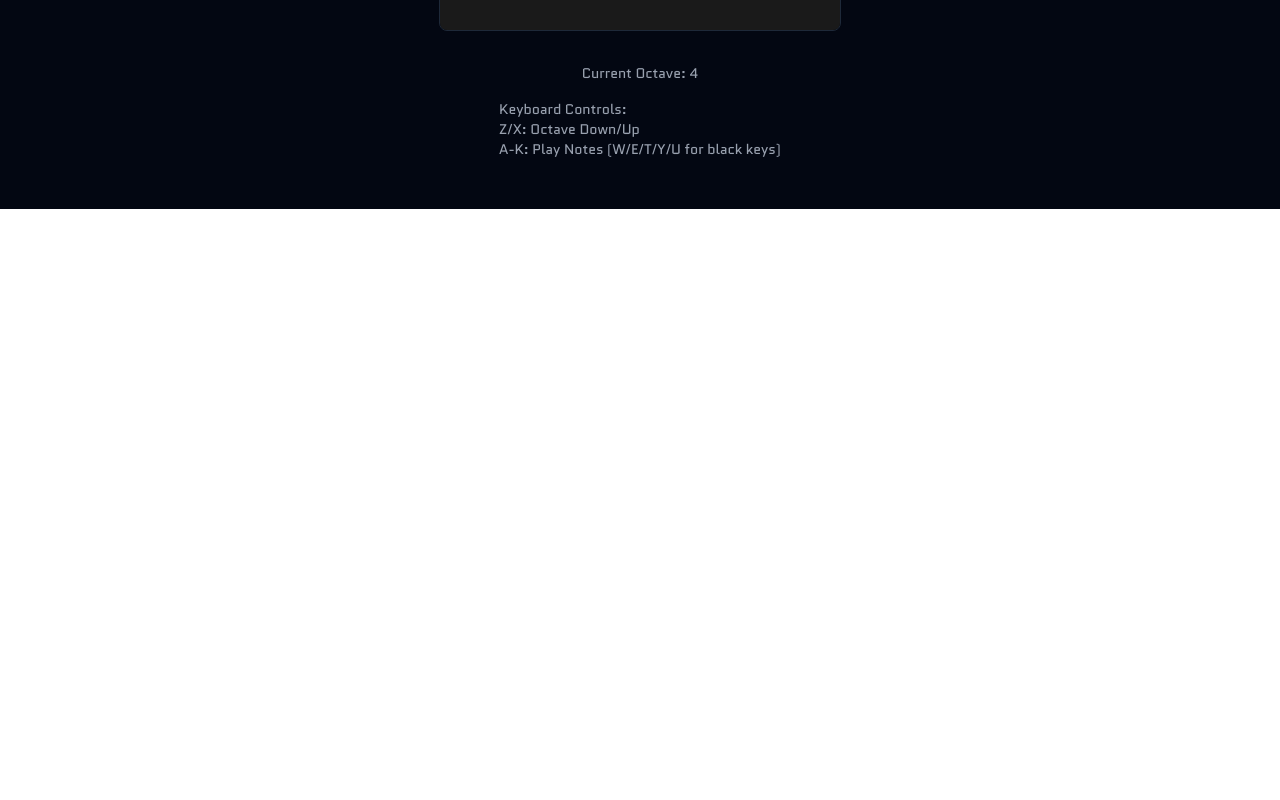
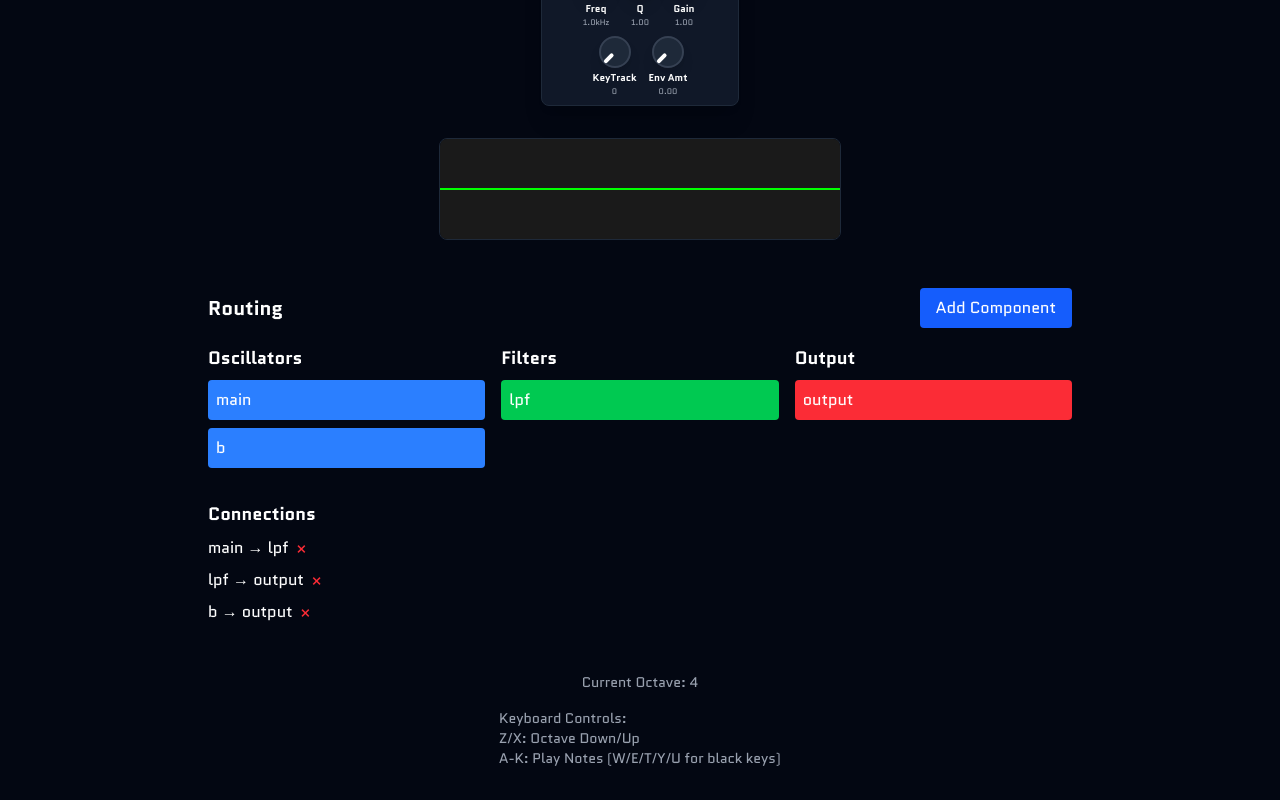
Before and after one commit to nexo-tech/use-synth, a Next.js app in the folder packages/example-app/: page / in a window 1280 px wide. Shown: the part 591-1391 px from the top of the page. Before the commit the page ends 800 px from the top, so only its background shows below. Built offline with nearby package versions, Linux system fonts and the light colour scheme.

Commit message:
update config

```diff
--- /dev/null
+++ b/packages/example-app/app/components/Routing.tsx
@@ -0,0 +1,215 @@
+import React from 'react';
+import { UseSynthConfig, RoutingConnection } from '../page';
+
+interface RoutingProps {
+  config: UseSynthConfig;
+  onConfigChange: (newConfig: UseSynthConfig) => void;
+}
+
+export default function Routing({ config, onConfigChange }: RoutingProps) {
+  const [dragging, setDragging] = React.useState<{ from: string; type: string } | null>(null);
+  const [showNewComponentModal, setShowNewComponentModal] = React.useState(false);
+  const [newComponentType, setNewComponentType] = React.useState<'oscillator' | 'filter'>('oscillator');
+  const [newComponentId, setNewComponentId] = React.useState('');
+
+  const handleDragStart = (id: string, type: string) => {
+    setDragging({ from: id, type });
+  };
+
+  const handleDrop = (toId: string) => {
+    if (!dragging) return;
+
+    const newRouting = [...config.routing];
+    const existingConnection = newRouting.find(
+      conn => conn.from === dragging.from && conn.to === toId
+    );
+
+    if (!existingConnection) {
+      newRouting.push({
+        from: dragging.from,
+        to: toId,
+        mix: 1,
+        gain: 1,
+        pan: 0
+      });
+    }
+
+    onConfigChange({
+      ...config,
+      routing: newRouting
+    });
+
+    setDragging(null);
+  };
+
+  const handleDeleteConnection = (from: string, to: string) => {
+    const newRouting = config.routing.filter(
+      conn => !(conn.from === from && conn.to === to)
+    );
+    onConfigChange({
+      ...config,
+      routing: newRouting
+    });
+  };
+
+  const handleCreateNewComponent = () => {
+    if (!newComponentId) return;
+
+    const newConfig = { ...config };
+    if (newComponentType === 'oscillator') {
+      newConfig.components.oscillators[newComponentId] = {
+        type: 'sine',
+        level: 0.5
+      };
+    } else {
+      newConfig.components.filters[newComponentId] = {
+        type: 'lowpass',
+        frequency: 1000,
+        Q: 1
+      };
+    }
+
+    onConfigChange(newConfig);
+    setShowNewComponentModal(false);
+    setNewComponentId('');
+  };
+
+  const getComponentColor = (type: string) => {
+    switch (type) {
+      case 'oscillator':
+        return 'bg-blue-500';
+      case 'filter':
+        return 'bg-green-500';
+      case 'output':
+        return 'bg-red-500';
+      default:
+        return 'bg-gray-500';
+    }
+  };
+
+  return (
+    <div className="p-4">
+      <div className="flex justify-between items-center mb-4">
+        <h2 className="text-xl font-bold">Routing</h2>
+        <button
+          onClick={() => setShowNewComponentModal(true)}
+          className="px-4 py-2 bg-blue-600 text-white rounded hover:bg-blue-700"
+        >
+          Add Component
+        </button>
+      </div>
+
+      <div className="grid grid-cols-3 gap-4">
+        {/* Oscillators */}
+        <div className="col-span-1">
+          <h3 className="text-lg font-semibold mb-2">Oscillators</h3>
+          <div className="space-y-2">
+            {Object.keys(config.components.oscillators).map(id => (
+              <div
+                key={id}
+                draggable
+                onDragStart={() => handleDragStart(id, 'oscillator')}
+                className={`p-2 rounded ${getComponentColor('oscillator')} cursor-move`}
+              >
+                {id}
+              </div>
+            ))}
+          </div>
+        </div>
+
+        {/* Filters */}
+        <div className="col-span-1">
+          <h3 className="text-lg font-semibold mb-2">Filters</h3>
+          <div className="space-y-2">
+            {Object.keys(config.components.filters).map(id => (
+              <div
+                key={id}
+                draggable
+                onDragStart={() => handleDragStart(id, 'filter')}
+                className={`p-2 rounded ${getComponentColor('filter')} cursor-move`}
+              >
+                {id}
+              </div>
+            ))}
+          </div>
+        </div>
+
+        {/* Output */}
+        <div className="col-span-1">
+          <h3 className="text-lg font-semibold mb-2">Output</h3>
+          <div
+            onDragOver={e => e.preventDefault()}
+            onDrop={() => handleDrop('output')}
+            className={`p-2 rounded ${getComponentColor('output')}`}
+          >
+            output
+          </div>
+        </div>
+      </div>
+
+      {/* Connections */}
+      <div className="mt-8">
+        <h3 className="text-lg font-semibold mb-2">Connections</h3>
+        <div className="space-y-2">
+          {config.routing.map((conn, index) => (
+            <div key={index} className="flex items-center gap-2">
+              <span>{conn.from} → {conn.to}</span>
+              <button
+                onClick={() => handleDeleteConnection(conn.from, conn.to)}
+                className="text-red-500 hover:text-red-700"
+              >
+                ×
+              </button>
+            </div>
+          ))}
+        </div>
+      </div>
+
+      {/* New Component Modal */}
+      {showNewComponentModal && (
+        <div className="fixed inset-0 bg-black bg-opacity-50 flex items-center justify-center">
+          <div className="bg-gray-800 p-6 rounded-lg">
+            <h3 className="text-xl font-bold mb-4">Add New Component</h3>
+            <div className="space-y-4">
+              <div>
+                <label className="block mb-2">Type</label>
+                <select
+                  value={newComponentType}
+                  onChange={e => setNewComponentType(e.target.value as 'oscillator' | 'filter')}
+                  className="w-full p-2 rounded bg-gray-700"
+                >
+                  <option value="oscillator">Oscillator</option>
+                  <option value="filter">Filter</option>
+                </select>
+              </div>
+              <div>
+                <label className="block mb-2">ID</label>
+                <input
+                  type="text"
+                  value={newComponentId}
+                  onChange={e => setNewComponentId(e.target.value)}
+                  className="w-full p-2 rounded bg-gray-700"
+                  placeholder="Enter component ID"
+                />
+              </div>
+              <div className="flex justify-end gap-2">
+                <button
+                  onClick={() => setShowNewComponentModal(false)}
+                  className="px-4 py-2 bg-gray-600 rounded hover:bg-gray-700"
+                >
+                  Cancel
+                </button>
+                <button
+                  onClick={handleCreateNewComponent}
+                  className="px-4 py-2 bg-blue-600 rounded hover:bg-blue-700"
+                >
+                  Create
+                </button>
+              </div>
+            </div>
+          </div>
+        </div>
+      )}
+    </div>
+  );
+}
--- a/packages/example-app/app/page.tsx
+++ b/packages/example-app/app/page.tsx
@@ -4,6 +4,7 @@ import React from 'react';
 import Osc from './components/Osc';
 import Filter from './components/Filter';
 import Oscilloscope from './components/Oscilloscope';
+import Routing from './components/Routing';
 
 interface EngineNode {
   type: string;
@@ -239,7 +240,7 @@ class OscillatorEngineNodeInstance {
   }
 
   updateConfig() {
-    const newConfig = this.config;
+    const newConfig = this.config
     console.log(`[OscInstance] Updating config:`, newConfig);
 
     if (newConfig.detune !== undefined) {
@@ -733,6 +734,16 @@ const baseConfig: UseSynthConfig = {
         unisonStereo: 50,
         envelope: 'amp',
       },
+      b: {
+        type: 'sawtooth',
+        detune: -7,
+        level: 0.5,
+        pitch: 12,
+        unisonVoices: 5,
+        unisonSpread: 25,
+        unisonStereo: 50,
+        envelope: 'amp',
+      },
     },
     filters: {
       lpf: {
@@ -754,15 +765,17 @@ const baseConfig: UseSynthConfig = {
   },
   routing: [
     { from: 'main', to: 'lpf' },
-    { from: 'lpf', to: 'output' }
+    { from: 'lpf', to: 'output' },
+    { from: 'b', to: 'output' }
   ],
 };
 
 export default function OscillatorPage() {
   const synth = React.useRef<Engine2 | null>(null);
-  const [currentOctave, setCurrentOctave] = React.useState(4); // Middle C is C4
-  const [, updateUI] = React.useState(0)
+  const [currentOctave, setCurrentOctave] = React.useState(4);
+  const [, updateUI] = React.useState(0);
   const masterGainRef = React.useRef<GainNode | null>(null);
+  const [currentConfig, setCurrentConfig] = React.useState<UseSynthConfig>(baseConfig);
 
   const activeNotesRef = React.useRef<Set<string>>(new Set());
   const currentOctaveRef = React.useRef(4);
@@ -887,7 +900,13 @@ export default function OscillatorPage() {
     }
   };
 
-  const currentConfig = synth.current?.getCurrentConfig()
+  const handleConfigChange = (newConfig: UseSynthConfig) => {
+    setCurrentConfig(newConfig);
+    if (synth.current) {
+      synth.current.createFromConfig(newConfig);
+      updateUI(x => x + 1);
+    }
+  };
 
   return (
     <main className="flex min-h-screen flex-col items-center justify-center p-8 bg-gray-950 text-white">
@@ -925,6 +944,10 @@ export default function OscillatorPage() {
         )}
       </div>
 
+      <div className="mt-8 w-full max-w-4xl">
+        <Routing config={currentConfig} onConfigChange={handleConfigChange} />
+      </div>
+
       <div className="mt-8 flex flex-col items-center gap-4">
         <div className="text-sm font-quantico text-gray-400">
           Current Octave: {currentOctave}
```
